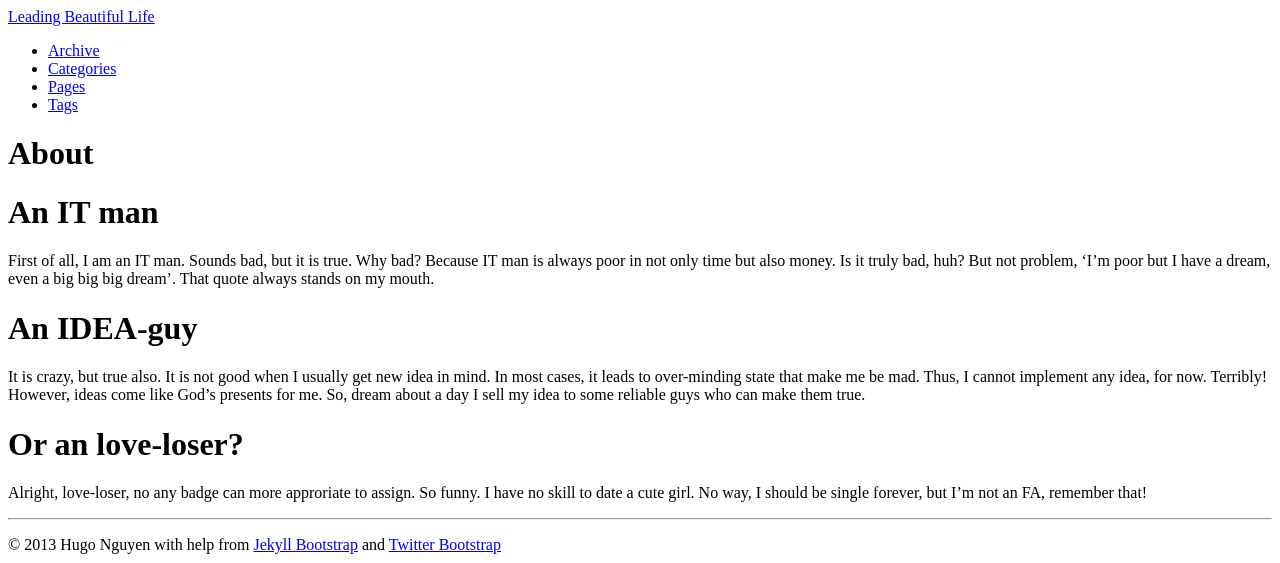
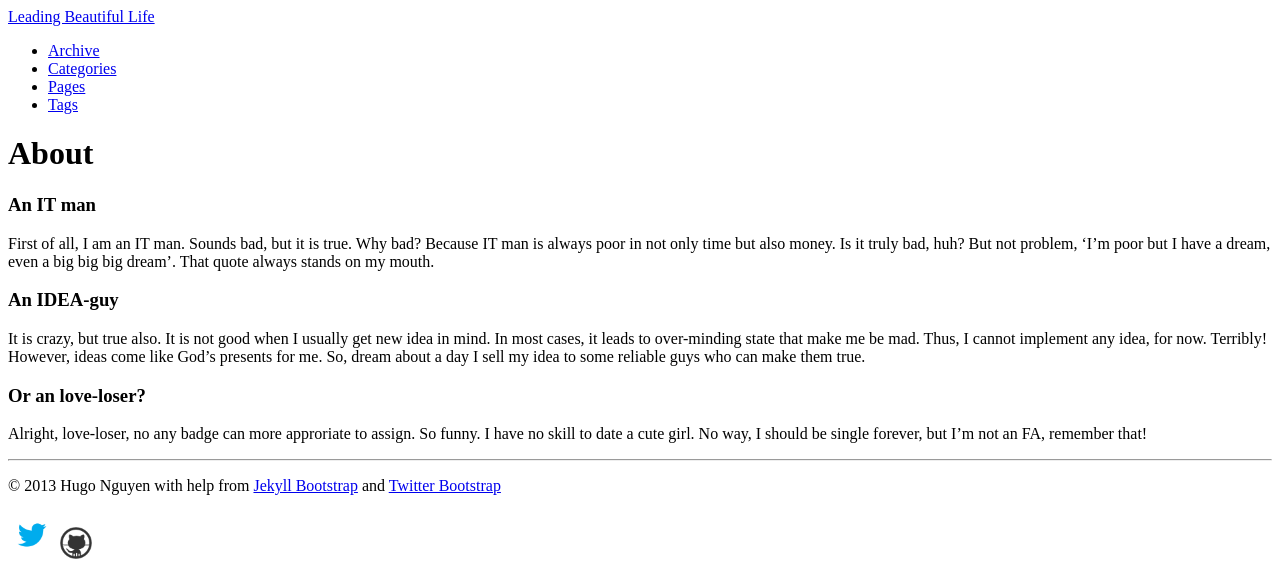
Before and after one commit to hugo53/hugo53.github.io, a Jekyll site: the page built from pages/about.md, in a window 1280 px wide. Shown: the top 563 px of the page. Built offline with Jekyll 4.4.1, drawn with Linux system fonts in a browser that asks for light colours; grey boxes are pictures that could not be loaded.

Commit message:
edit some fonts

```diff
--- a/pages/about.md
+++ b/pages/about.md
@@ -4,11 +4,11 @@
 description: ""
 ---
 {% include JB/setup %}
-# An IT man
+### An IT man
 First of all, I am an IT man. Sounds bad, but it is true. Why bad? Because IT man is always poor in not only time but also money. Is it truly bad, huh? But not problem, 'I'm poor but I have a dream, even a big big big dream'. That quote always stands on my mouth.
 
-# An IDEA-guy
+### An IDEA-guy
 It is crazy, but true also. It is not good when I usually get new idea in mind. In most cases, it leads to over-minding state that make me be mad. Thus, I cannot implement any idea, for now. Terribly!  However, ideas come like God's presents for me. So, dream about a day I sell my idea to some reliable guys who can make them true.
 
-# Or an love-loser?
+### Or an love-loser?
 Alright, love-loser, no any badge can more approriate to assign. So funny. I have no skill to date a cute girl. No way, I should be single forever, but I'm not an FA, remember that!
```
